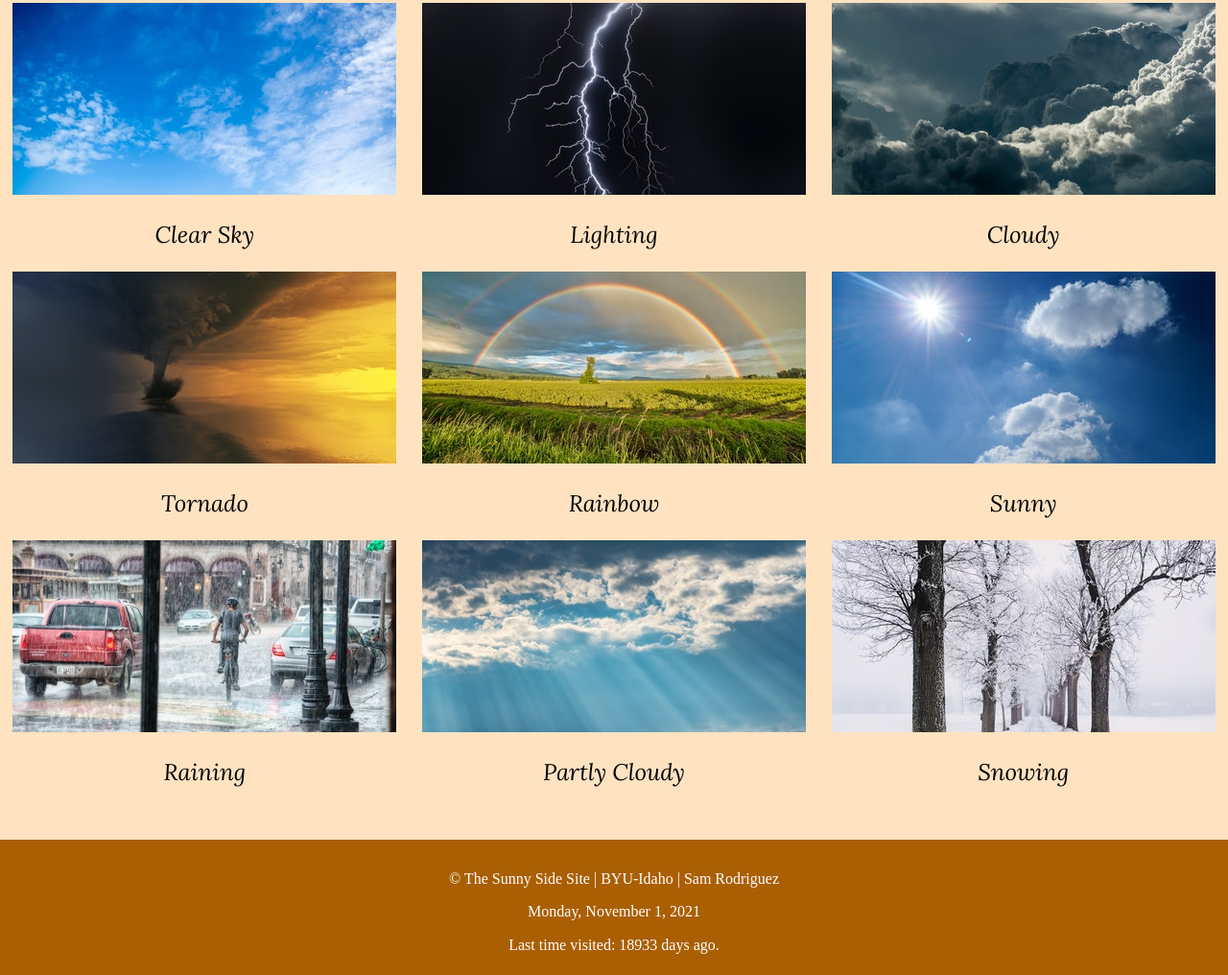
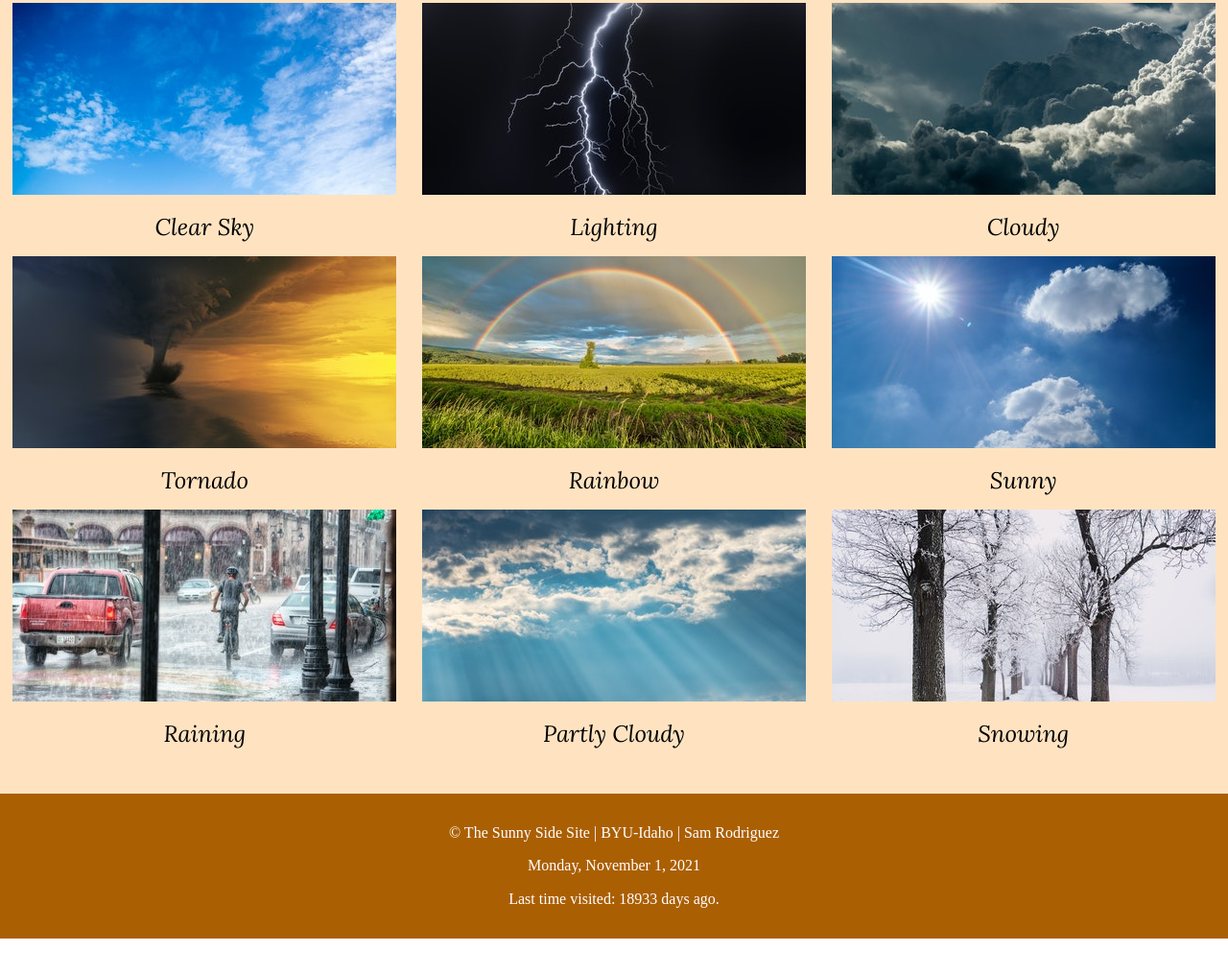
Before and after one commit to rodsam9/wdd230, a plain HTML site: page lesson07/gallery-7.html in a window 1280 px wide. Shown: the part 377-1393 px from the top of the page at 96% size. After the commit the page ends 1355 px from the top, so only its background shows below. Drawn offline with nearby package versions, Linux system fonts and the light colour scheme.

Commit message:
changed p tags to span tags in picture elements

```diff
--- a/lesson07/css/large.css
+++ b/lesson07/css/large.css
@@ -33,7 +33,7 @@
     main section{
         grid-template-columns: 1fr 1fr 1fr;
     }
-    main p {
+    main span {
         font-size: 1.5rem;
     }
     main img:hover {box-shadow: 0 0 100px rgb(114, 60, 29);}
--- a/lesson07/css/small.css
+++ b/lesson07/css/small.css
@@ -30,9 +30,11 @@ main h2 {
     padding-top: 1rem;
     margin-top: .5rem;
 }
-main p {
+main span {
     font-family: 'Lora', serif;
     font-size: 1rem;
+    display: block;
+    padding: 1rem;
 }
 
 header h1 {
--- a/lesson07/gallery-7.html
+++ b/lesson07/gallery-7.html
@@ -46,39 +46,39 @@
     <section>
         <picture>
             <img src="https://via.placeholder.com/400x200" data-src="images/clearsky-img.jpg"/>
-            <p>Clear Sky</p>
+            <span>Clear Sky</span>
         </picture>
         <picture>
             <img src="https://via.placeholder.com/400x200" data-src="images/lightning-img.jpg"/>
-            <p>Lighting</p>
+            <span>Lighting</span>
         </picture>
         <picture>
             <img src="https://via.placeholder.com/400x200" data-src="images/cloudy-img.jpg"/>
-            <p>Cloudy</p>
+            <span>Cloudy</span>
         </picture>
         <picture>
             <img src="https://via.placeholder.com/400x200" data-src="images/tornado-img.jpg"/>
-            <p>Tornado</p>
+            <span>Tornado</span>
         </picture>
         <picture>
             <img src="https://via.placeholder.com/400x200" data-src="images/rainbow-img.jpg"/>
-            <p>Rainbow</p>
+            <span>Rainbow</span>
         </picture>
         <picture>
             <img src="https://via.placeholder.com/400x200" data-src="images/sunny-img.jpg"/>
-            <p>Sunny</p>
+            <span>Sunny</span>
         </picture>
         <picture>
             <img src="https://via.placeholder.com/400x200" data-src="images/rainy-img.jpg"/>
-            <p>Raining</p>
+            <span>Raining</span>
         </picture>
         <picture>
             <img src="https://via.placeholder.com/400x200" data-src="images/partlycloudy-img.jpg"/>
-            <p>Partly Cloudy</p>
+            <span>Partly Cloudy</span>
         </picture>
         <picture>
             <img src="https://via.placeholder.com/400x200" data-src="images/snowy-img.jpg"/>
-            <p>Snowing</p>
+            <span>Snowing</span>
         </picture>
     </section>
 </main>
```
